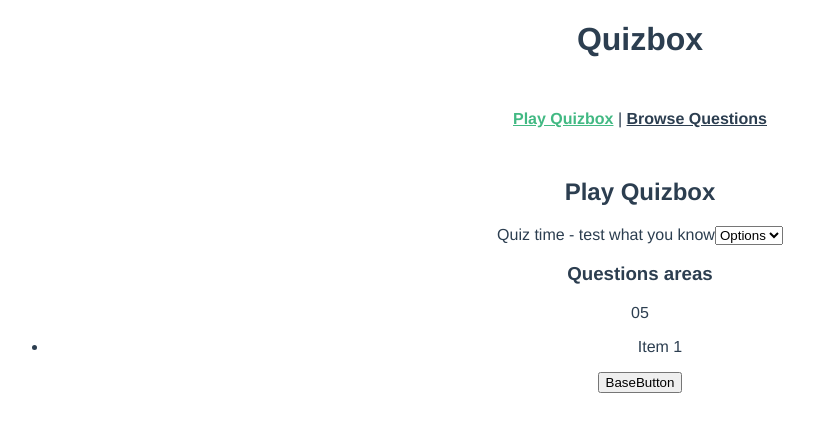
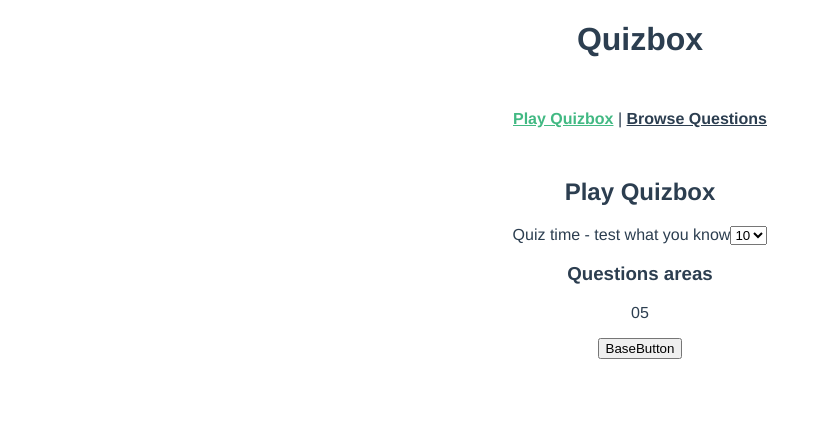
Before and after one commit to sophiebrunner/quizbox-with-vue-cli, a Vue app: page / in a window 1280 px wide. Shown: the top 432 px of the page, without its empty margins (0-814 px from the left). Built offline with nearby package versions, Linux system fonts and the light colour scheme.

Commit message:
feat: add data for select-options to play quizbox and to browse questions

```diff
--- a/src/components/BaseList.vue
+++ b/src/components/BaseList.vue
@@ -1,8 +1,11 @@
 <template>
-  <h3>{{ header }}</h3>
+  <h3>{{ headline }}</h3>
   <p>{{ description }}</p>
   <ul>
-    <li><slot></slot>Item 1<slot></slot></li>
+    <li v-for="item in listItems" :key="item.id">
+      <slot :item="item" name="list-item">{{ item.text }}</slot
+      ><slot></slot>
+    </li>
   </ul>
 </template>
 
@@ -10,12 +13,15 @@
 export default {
   name: "BaseList",
   props: {
-    header: {
+    headline: {
       type: String,
     },
     description: {
       type: String,
     },
+    listItems: {
+      type: Array,
+    },
   },
 };
 </script>
--- a/src/components/SelectOption.vue
+++ b/src/components/SelectOption.vue
@@ -1,8 +1,10 @@
 <template>
-  <h2>{{ header }}</h2>
+  <h2>{{ headline }}</h2>
   <label for="select-option">{{ description }}</label>
   <select id="select-option">
-    <option value="test">Options</option>
+    <option v-for="option in selectOptions" :key="option">
+      {{ option }}
+    </option>
   </select>
 </template>
 
@@ -10,12 +12,15 @@
 export default {
   name: "SelectOption",
   props: {
-    header: {
+    headline: {
       type: String,
     },
     description: {
       type: String,
     },
+    selectOptions: {
+      type: Array,
+    },
   },
 };
 </script>
--- a/src/views/BrowseQuestions.vue
+++ b/src/views/BrowseQuestions.vue
@@ -1,10 +1,11 @@
 <template>
   <SelectOption
-    header="Browse Questions"
+    headline="Browse Questions"
     description="Choose a category with questions"
+    :select-options="categories"
   ></SelectOption>
   <BaseList
-    header="Questions from the chapter"
+    headline="Questions from the chapter"
     description="numberofQuestions"
   ></BaseList>
 </template>
@@ -16,5 +17,16 @@ import BaseList from "@/components/BaseList.vue";
 export default {
   name: "BrowseQuestions",
   components: { SelectOption, BaseList },
+  data() {
+    return {
+      categories: [
+        "Web Dev Foundation",
+        "Coding Foundation",
+        "Web Apps Foundation",
+        "Restful Backends",
+        "Web Apps with Vue.JS",
+      ],
+    };
+  },
 };
 </script>
--- a/src/views/PlayQuizbox.vue
+++ b/src/views/PlayQuizbox.vue
@@ -1,9 +1,10 @@
 <template>
   <SelectOption
-    header="Play Quizbox"
+    headline="Play Quizbox"
     description="Quiz time - test what you know"
+    :select-options="numberOfQuestions"
   ></SelectOption>
-  <BaseList header="Questions areas" description="05"></BaseList>
+  <BaseList headline="Questions areas" description="05"></BaseList>
   <BaseButton></BaseButton>
 </template>
 
@@ -15,5 +16,10 @@ import BaseButton from "@/components/BaseButton.vue";
 export default {
   name: "PlayQuizbox",
   components: { SelectOption, BaseButton, BaseList },
+  data() {
+    return {
+      numberOfQuestions: [10, 20, 30],
+    };
+  },
 };
 </script>
```
